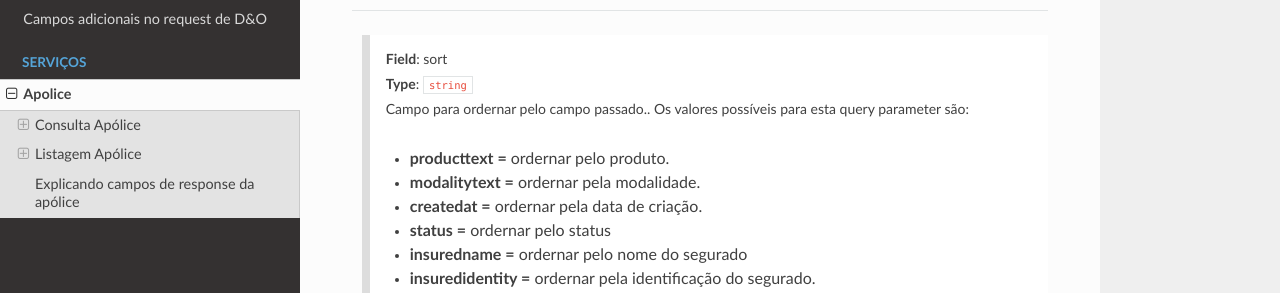
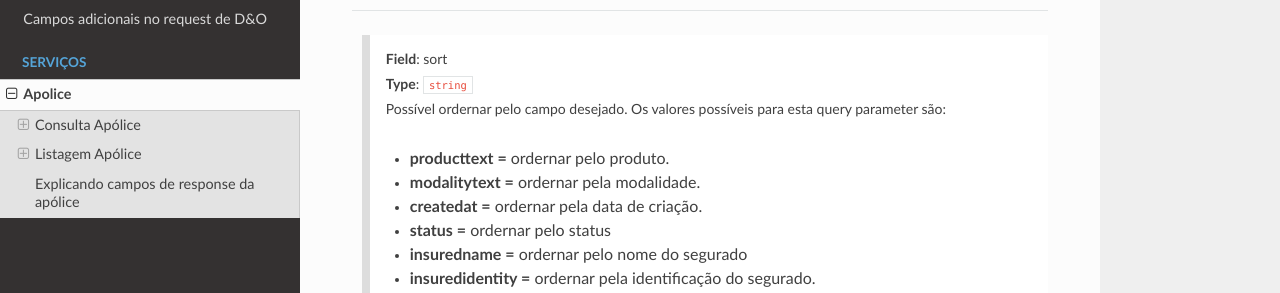
Before and after one commit to trinca137/ff-for-devs-docs, an MkDocs documentation site: the page built from docs/services/policy.md, in a window 1280 px wide. Shown: the part 1146-1439 px from the top of the page. Built offline with MkDocs 1.6.1, drawn with Linux system fonts in a browser that asks for light colours; nearby versions of some CDN libraries.

Commit message:
ajuste texto

````diff
--- a/docs/services/policy.md
+++ b/docs/services/policy.md
@@ -64,7 +64,7 @@ GET: {{url_ambiente}}/v1/policy/all
 >**Field**: sort <br>
 >**Type**: ```string``` <br>
 >
-> Campo para ordernar pelo campo passado.. Os valores possíveis para esta query parameter são: </br><br>
+> Possível ordernar pelo campo desejado. Os valores possíveis para esta query parameter são: </br><br>
 >
 >  - **producttext =** ordernar pelo produto.</br>
 >  - **modalitytext =** ordernar pela modalidade.</br>
````
